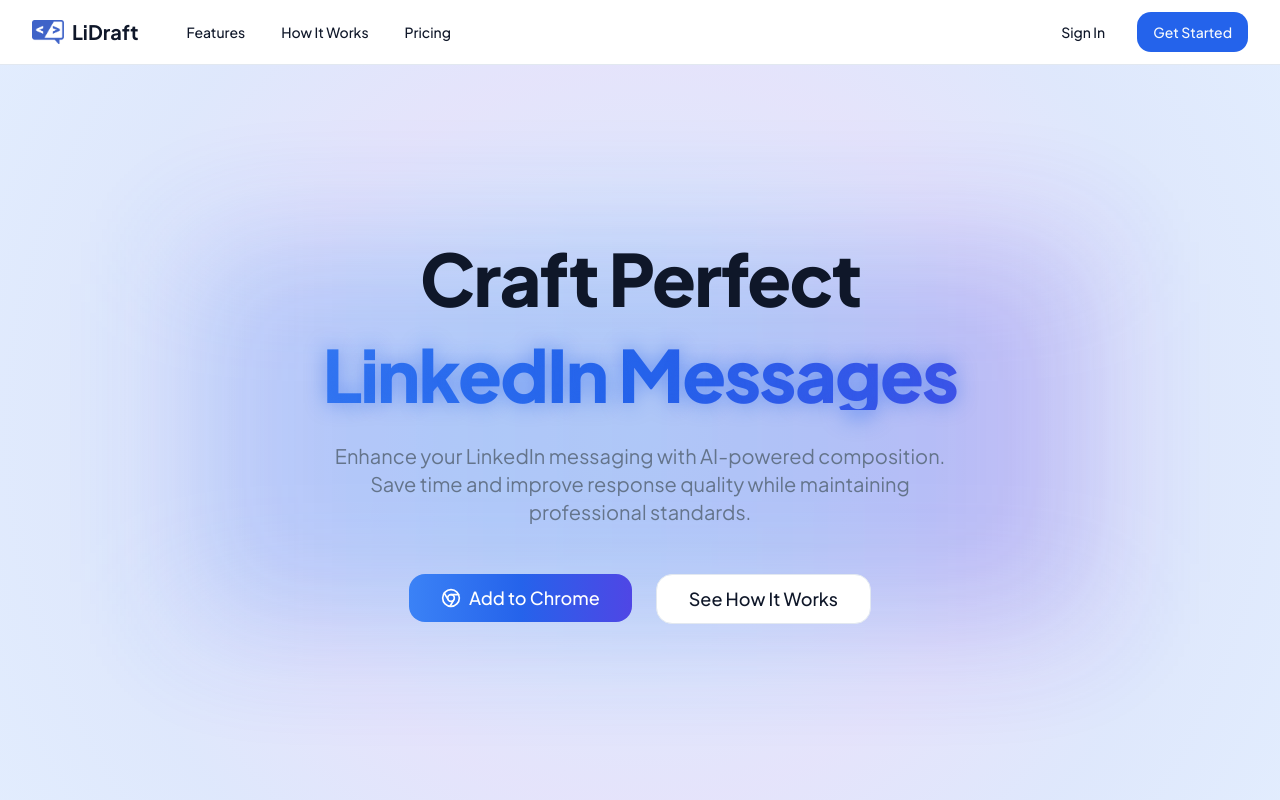
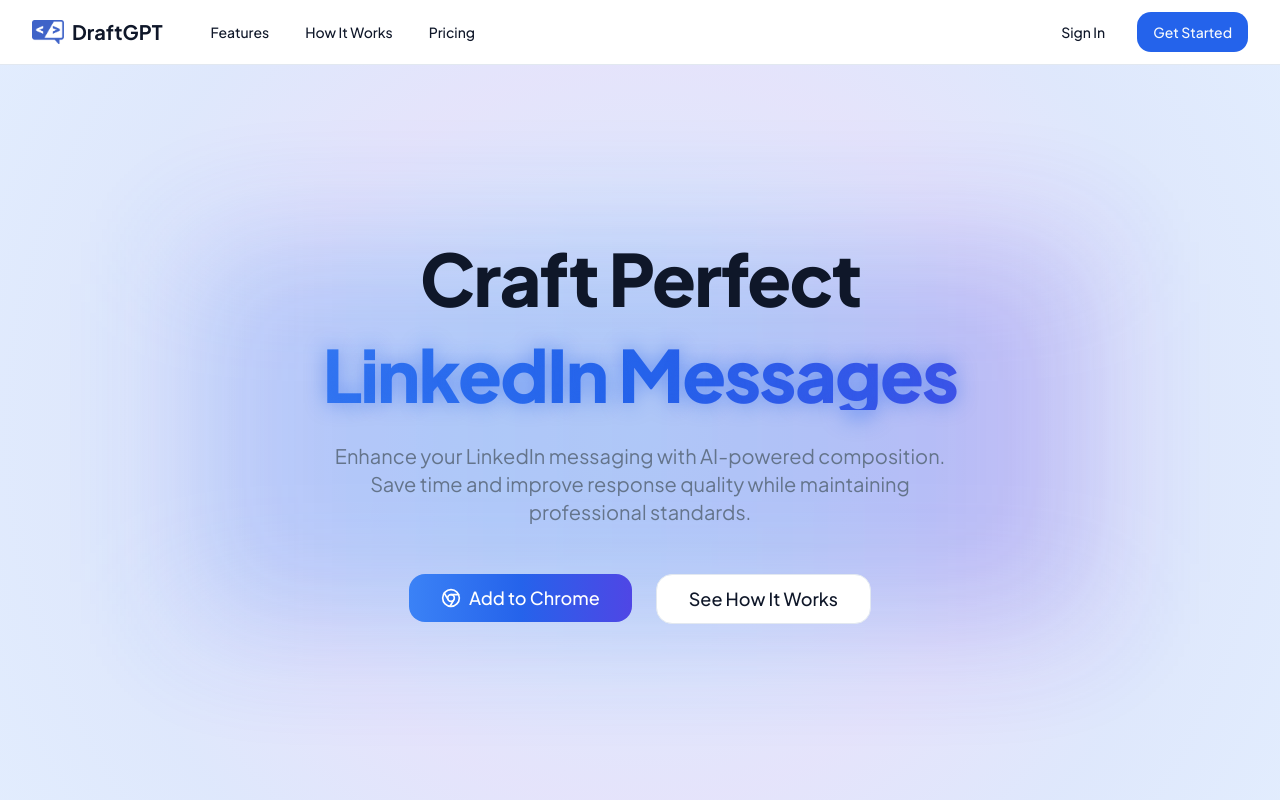
Before and after one commit to shraey96/li-messenger-landing-page, a Next.js app: page / in a window 1280 px wide. Shown: the top 800 px of the page. Built offline with nearby package versions, Linux system fonts and the light colour scheme.

Commit message:
app rename

```diff
--- a/components/navbar.tsx
+++ b/components/navbar.tsx
@@ -27,7 +27,7 @@
         <Link href="/">
           <div className="mr-8 flex items-center space-x-2">
             <Image src={APP_LOGO} alt="" width={32} height={32} />
-            <span className="text-xl font-bold">LiDraft</span>
+            <span className="text-xl font-bold">DraftGPT</span>
           </div>
         </Link>
 
```
